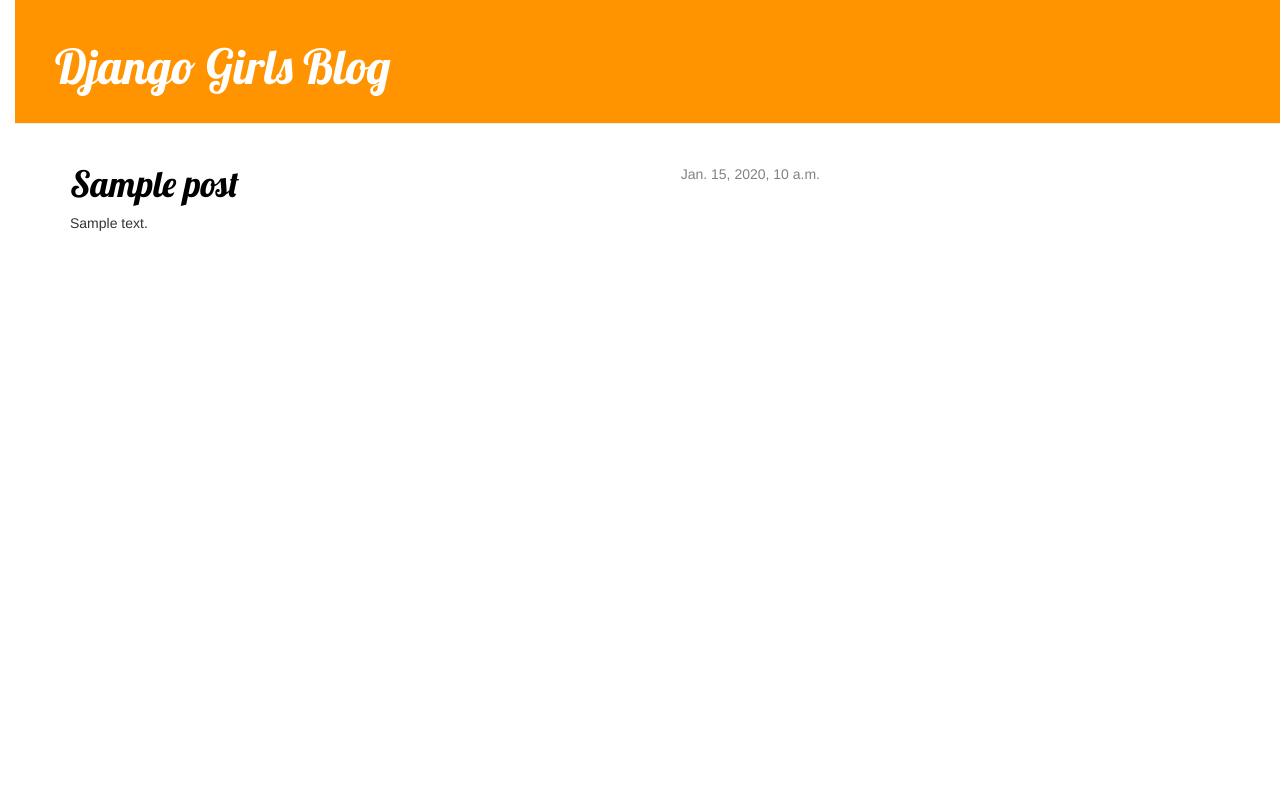
After one commit to Nandutu/my-second-blog, a Django app: template mysite/blog/templates/blog/post_detail.html in a window 1280 px wide. The commit adds this page. Run offline with Django 3.2, Linux system fonts and the light colour scheme; the template is opened without the code that fills it: most values are stand-ins (such as "Sample title", 1, 10 or a date in 2020); some libraries are stand-ins or nearby versions.

Commit message:
Added view and template for detailed blog post as well as CSS for the site.

```diff
--- /dev/null
+++ b/mysite/blog/static/css/blog.css
@@ -0,0 +1,54 @@
+h1 a {
+    color: #FCA205;
+    font-family: 'Lobster';
+}
+body {
+    padding-left: 15px;
+}
+.page-header {
+    background-color: #ff9400;
+    margin-top: 0;
+    padding: 20px 20px 20px 40px;
+}
+
+.page-header h1, .page-header h1 a, .page-header h1 a:visited, .page-header h1 a:active {
+    color: #ffffff;
+    font-size: 36pt;
+    text-decoration: none;
+}
+
+.content {
+    margin-left: 40px;
+}
+
+h1, h2, h3, h4 {
+    font-family: 'Lobster', cursive;
+}
+
+.date {
+    float: right;
+    color: #828282;
+}
+
+.save {
+    float: right;
+}
+
+.post-form textarea, .post-form input {
+    width: 100%;
+}
+
+.top-menu, .top-menu:hover, .top-menu:visited {
+    color: #ffffff;
+    float: right;
+    font-size: 26pt;
+    margin-right: 20px;
+}
+
+.post {
+    margin-bottom: 70px;
+}
+
+.post h1 a, .post h1 a:visited {
+    color: #000000;
+}
--- /dev/null
+++ b/mysite/blog/templates/blog/base.html
@@ -0,0 +1,26 @@
+{% load staticfiles %}
+<html>
+    <head>
+        <title>Django Girls blog</title>
+        <link rel="stylesheet" href="//maxcdn.bootstrapcdn.com/bootstrap/3.2.0/css/bootstrap.min.css">
+<link rel="stylesheet" href="//maxcdn.bootstrapcdn.com/bootstrap/3.2.0/css/bootstrap-theme.min.css">
+<link rel="stylesheet" href="{% static "css/blog.css" %}">
+<link href="http://fonts.googleapis.com/css?family=Lobster&subset=latin,latin-ext" rel="stylesheet" type="text/css">
+
+
+
+    </head>
+    <body>
+    <div class="page-header">
+        <h1><a href="/">Django Girls Blog</a></h1>
+    </div>
+    <div class="content container">
+        <div class="row">
+            <div class="col-md-8">
+            {% block content %}
+            {% endblock %}
+            </div>
+        </div>
+    </div>
+</body>
+</html>
--- /dev/null
+++ b/mysite/blog/templates/blog/post_detail.html
@@ -0,0 +1,14 @@
+
+{% extends "blog/base.html" %}
+
+{% block content %}
+    <div class="post">
+        {% if post.published_date %}
+            <div class="date">
+                {{ post.published_date }}
+            </div>
+        {% endif %}
+      <h1><a href="{% url "post_detail" pk=post.pk %}">{{ post.title }}</a></h1>
+  <p>{{ post.text|linebreaks }}</p>
+    </div>
+{% endblock %}
```
Also changed, not shown: mysite/blog/templates/blog/post_list.html (+12 -19 lines), mysite/blog/urls.py (+5 -5 lines), mysite/blog/views.py (+6 -1 lines).
